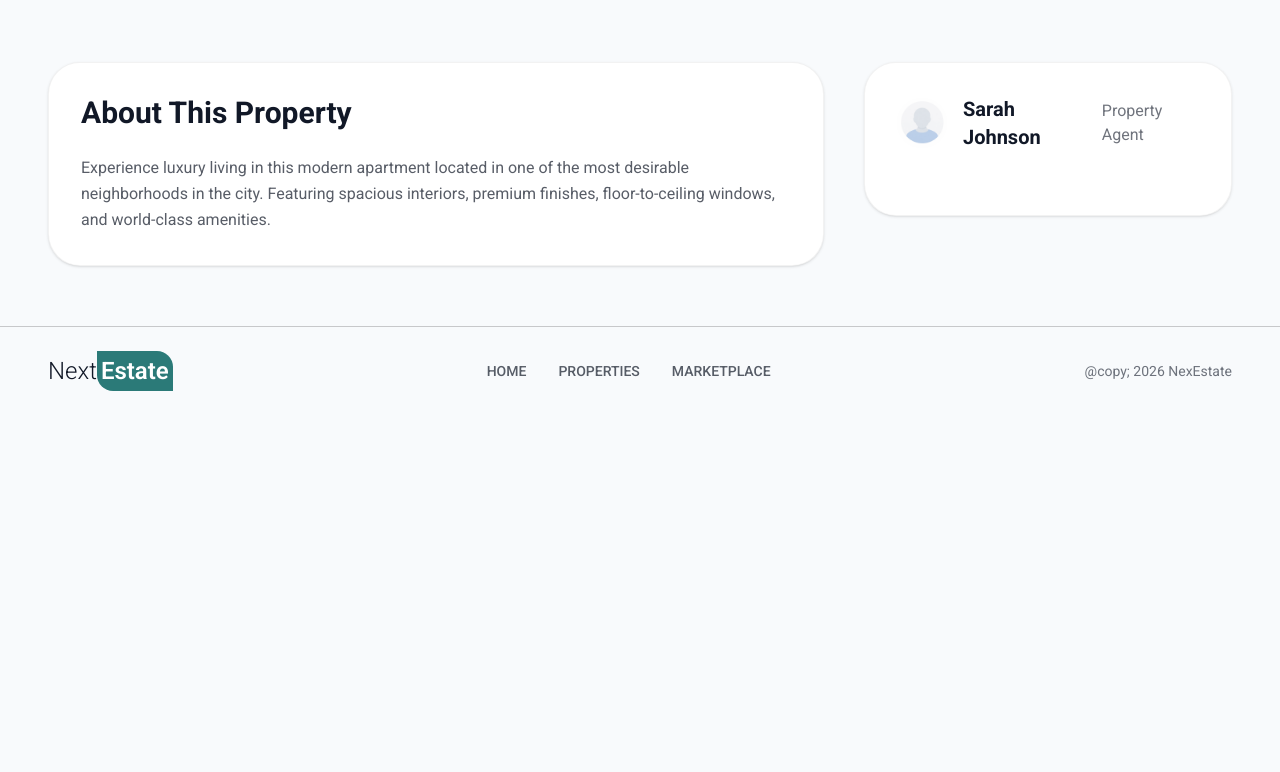
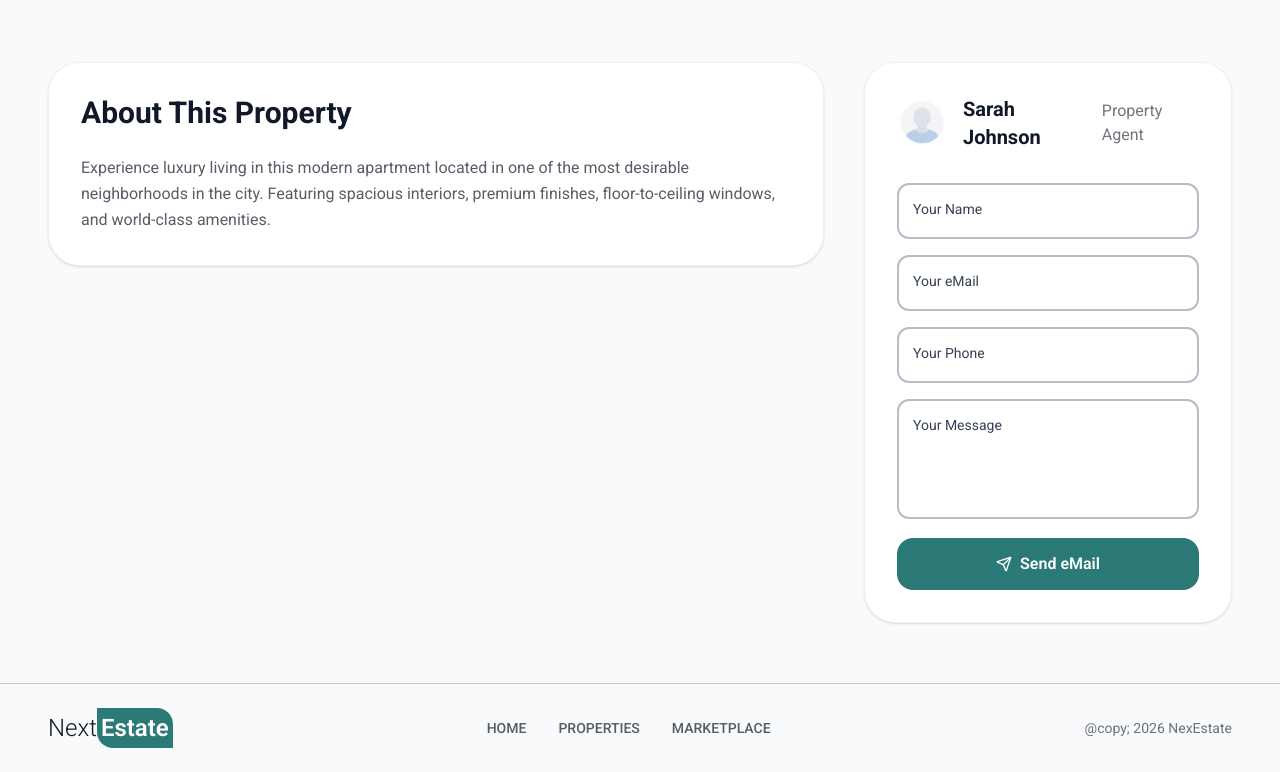
Before and after one commit to creativeloc/realestate-next16, a Next.js app: page /property/1 in a window 1280 px wide. Shown: the part 809-1581 px from the top of the page. Before the commit the page ends 1224 px from the top, so only its background shows below. Built offline with nearby package versions, Linux system fonts and the light colour scheme.

Commit message:
implemented property details page

```diff
--- a/src/components/properties/EmailForm.tsx
+++ b/src/components/properties/EmailForm.tsx
@@ -2,6 +2,9 @@
 
 import Image from "next/image"
 import { useState } from "react"
+import Input from "../ui/Input"
+import Button from "../ui/Button"
+import { LuSend } from "react-icons/lu"
 
 interface InputValues {
   email: string
@@ -44,7 +47,41 @@ export default function EmailForm() {
           <p className="text-text/60">Property Agent</p>
         </div>
 
-        <div className="my-8 space-y-4"></div>
+        <div className="mt-8 space-y-4">
+          <Input
+            onChange={handleChange}
+            id="contact-name"
+            label="Your Name"
+            name="name"
+            value={values.name}
+          />
+          <Input
+            onChange={handleChange}
+            id="contact-email"
+            label="Your eMail"
+            name="email"
+            value={values.email}
+          />
+          <Input
+            onChange={handleChange}
+            id="contact-phone"
+            label="Your Phone"
+            name="phone"
+            value={values.phone}
+          />
+          <Input
+            onChange={handleChange}
+            id="contact-message"
+            label="Your Message"
+            name="message"
+            value={values.message}
+            as="textarea"
+          />
+        </div>
+
+        <Button fullWidth={true} className="mt-3" icon={<LuSend />}>
+          Send eMail
+        </Button>
       </div>
     </div>
   )
--- a/src/components/ui/Input.tsx
+++ b/src/components/ui/Input.tsx
@@ -1,3 +1,5 @@
+"use client"
+
 import clsx from "clsx"
 import { InputHTMLAttributes, TextareaHTMLAttributes } from "react"
 
@@ -11,7 +13,6 @@ interface BaseProps {
 }
 
 type InputProps = BaseProps & InputHTMLAttributes<HTMLInputElement>
-
 type TextareaProps = BaseProps & TextareaHTMLAttributes<HTMLTextAreaElement>
 
 export default function Input({
@@ -75,10 +76,31 @@ export default function Input({
             {...(props as InputHTMLAttributes<HTMLInputElement>)}
           />
         )}
-        {/* <label htmlFor={inputId} className={}>
 
-        </label> */}
+        <label
+          htmlFor={inputId}
+          className={clsx(
+            `
+          absolute
+          left-4
+          top-4
+          text-gray-500
+          text-sm
+          transition-all
+          duration-200
+          pointer-events-none
+          origin-left
+          `,
+            hasValue
+              ? "scale-75 -translate-y-3 text-gray-700"
+              : "peer-focus:scale-75 peer-focus:-translate-y-3 peer-focus: text-gray-700"
+          )}
+        >
+          {label}
+        </label>
       </div>
+
+      {error && <p className="mt-1 text-xs text-red-500">{error}</p>}
     </div>
   )
 }
```
